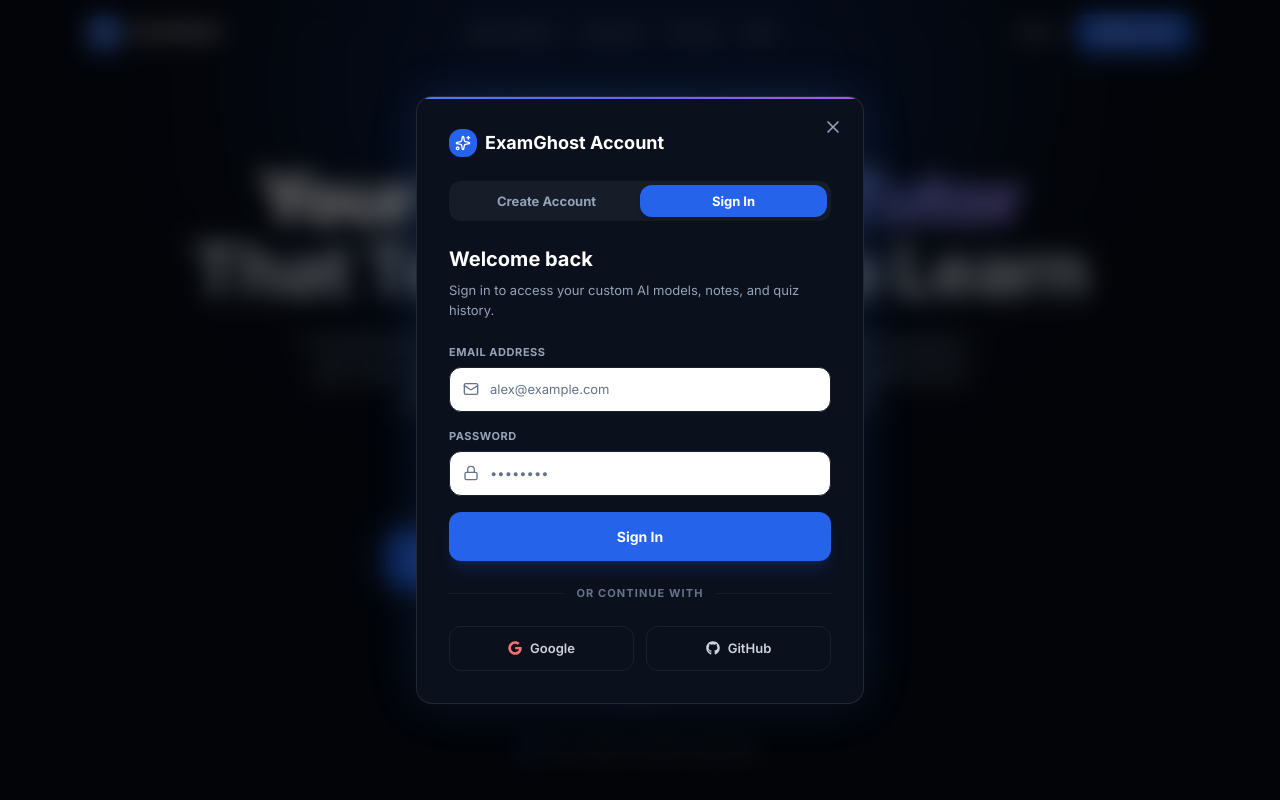
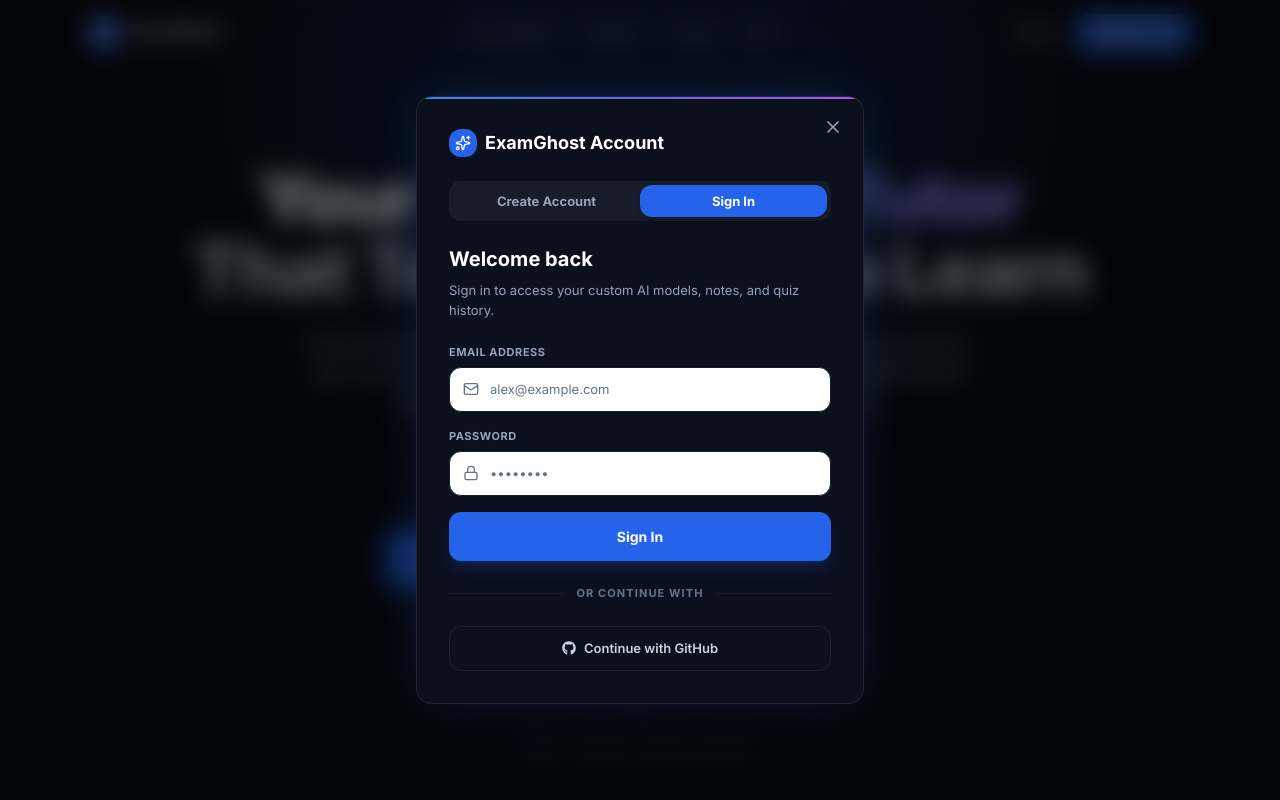
Before and after one commit to getwebgrowth/examghost, a Next.js app: page / in a window 1280 px wide. Both pictures are taken after a click on the button "Sign In". Shown: the top 800 px of the page. Built offline with nearby package versions, Linux system fonts and the light colour scheme.

Commit message:
remove google sign-in option and make github full width

```diff
--- a/src/components/AuthModal.tsx
+++ b/src/components/AuthModal.tsx
@@ -2,7 +2,7 @@
 import React, { useState, useEffect } from 'react';
 import { motion, AnimatePresence } from 'framer-motion';
 import { X, Mail, Lock, User, CheckCircle2, Loader2, Sparkles } from 'lucide-react';
-import { FaGoogle, FaGithub } from 'react-icons/fa';
+import { FaGithub } from 'react-icons/fa';
 import { useAuth } from './AuthContext';
 
 export default function AuthModal() {
@@ -225,20 +225,13 @@
                             </div>
 
                             {/* Socials */}
-                            <div className="grid grid-cols-2 gap-3">
-                                <button
-                                    onClick={() => handleSocialClick('Google')}
-                                    className="flex items-center justify-center gap-2 py-3 bg-white/3 hover:bg-white/6 border border-white/8 hover:border-white/12 rounded-xl text-[13px] font-semibold text-slate-300 hover:text-white transition-all active:scale-[0.98]"
-                                >
-                                    <FaGoogle className="w-3.5 h-3.5 text-red-400" />
-                                    Google
-                                </button>
+                            <div className="w-full">
                                 <button
                                     onClick={() => handleSocialClick('GitHub')}
-                                    className="flex items-center justify-center gap-2 py-3 bg-white/3 hover:bg-white/6 border border-white/8 hover:border-white/12 rounded-xl text-[13px] font-semibold text-slate-300 hover:text-white transition-all active:scale-[0.98]"
+                                    className="flex items-center justify-center gap-2 w-full py-3 bg-white/3 hover:bg-white/6 border border-white/8 hover:border-white/12 rounded-xl text-[13px] font-semibold text-slate-300 hover:text-white transition-all active:scale-[0.98]"
                                 >
                                     <FaGithub className="w-3.5 h-3.5 text-slate-300" />
-                                    GitHub
+                                    Continue with GitHub
                                 </button>
                             </div>
                         </div>
```
